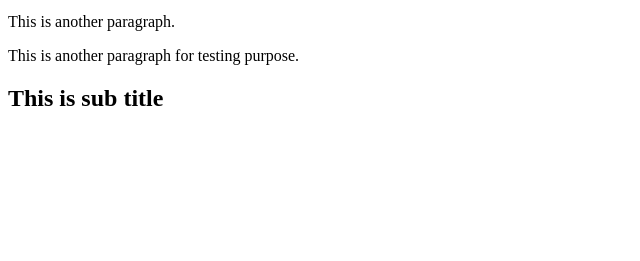
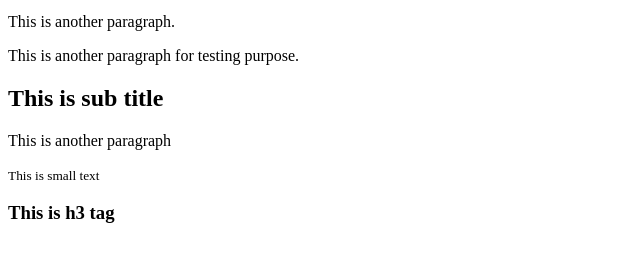
Before and after one commit to mdhiteshpatel/git-tutorial, a plain HTML site: page index.html in a window 1280 px wide. Shown: the part 101-362 px from the top of the page, without its empty margins (0-640 px from the left). Drawn offline with Linux system fonts and the light colour scheme.

Commit message:
Revert "Update index.html"
This reverts commit a5243b1b30fda35b81ac003dadbde73a3f9b2dad.

```diff
--- a/index.html
+++ b/index.html
@@ -13,6 +13,12 @@
 	<p>This is another paragraph.</p>
 	<p>This is another paragraph for testing purpose.</p>
 	<h2>This is sub title</h2>
+	<p>This is another paragraph</p>
+	<small>This is small text</small>
+
+
+
+	<h3>This is h3 tag</h3>
 
 </body>
 </html>
```
